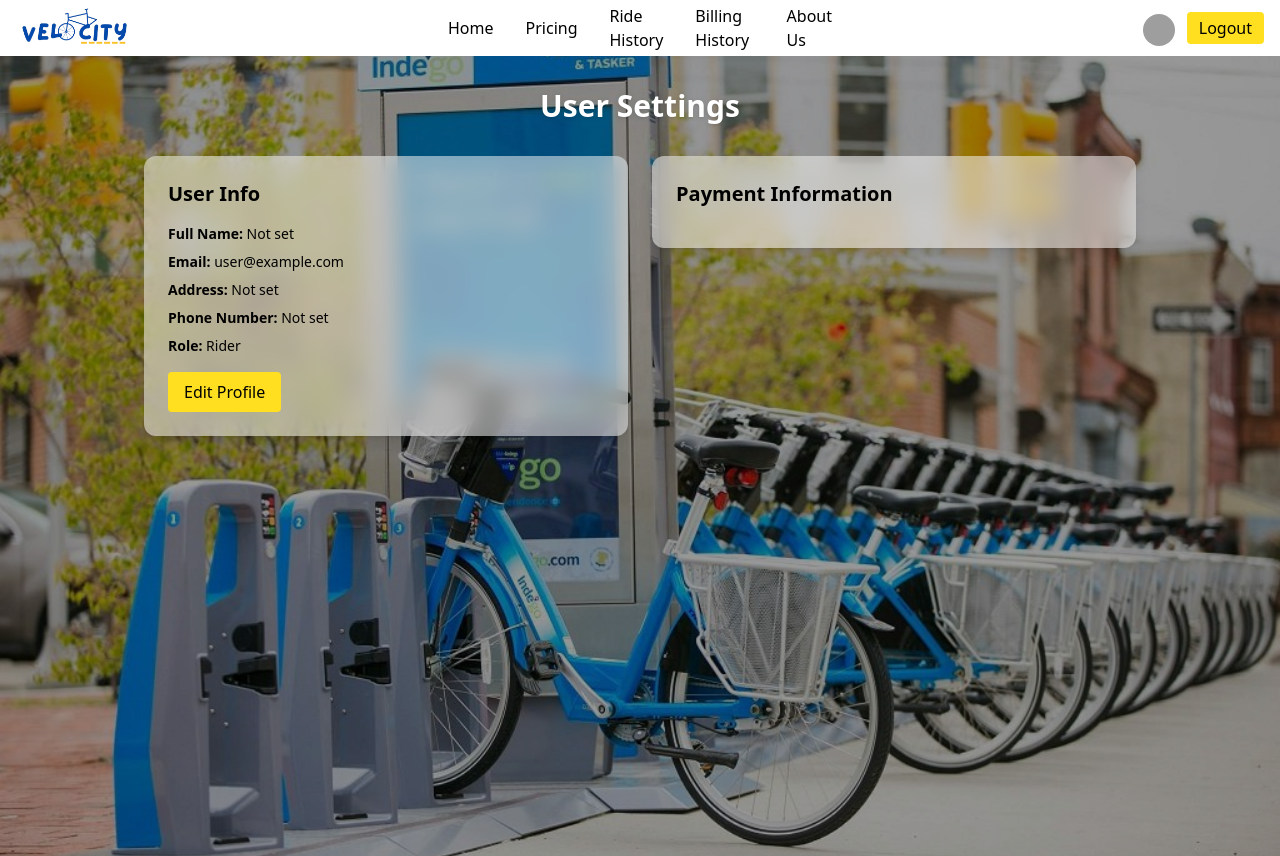
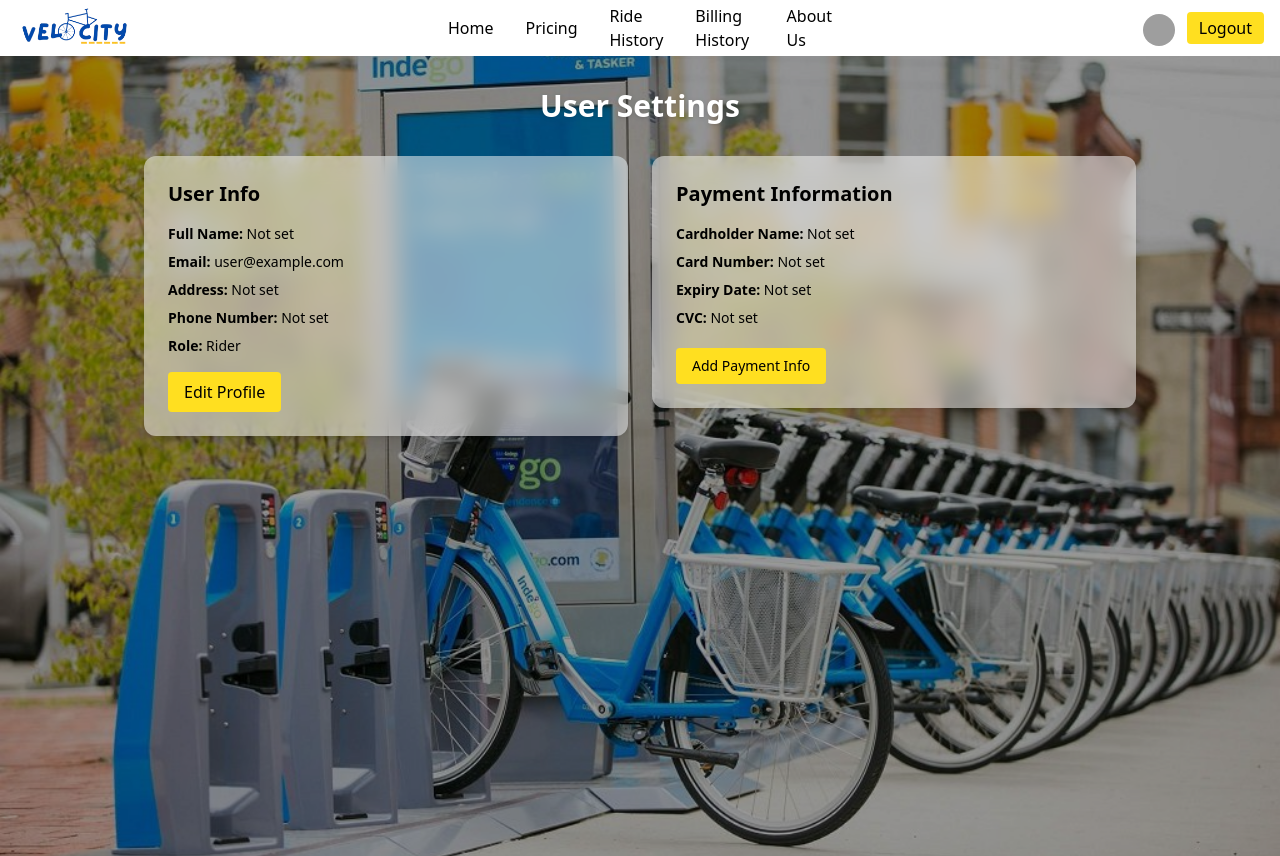
Before and after one commit to srabm/SOEN343-VeloCity, a Vue app in the folder velocity/: page /VeloCity/settings in a window 1280 px wide. Built offline with nearby package versions, Linux system fonts and the light colour scheme; no server answers; the database is empty; sample sign-in values are in the browser's storage; grey boxes are pictures that could not be loaded.

Commit message:
VELO-38: Fixed payment info not showing

```diff
--- a/velocity/src/views/settings.vue
+++ b/velocity/src/views/settings.vue
@@ -41,17 +41,16 @@
         <!-- Payment Info Card -->
         <div class="self-start rounded-xl p-6 shadow-lg bg-white/50 backdrop-blur-md">
           <h2 class="text-xl font-semibold mb-4">Payment Information</h2>
-          <div v-if="!editPaymentMode && profile?.paymentInfo" class="space-y-2 text-sm">
-            <p><strong>Cardholder Name:</strong> {{ profile.paymentInfo.cardholderName || 'Not set' }}</p>
-            <p><strong>Card Number:</strong> {{ profile.paymentInfo.cardNumber || 'Not set' }}</p>
-            <p><strong>Expiry Date:</strong> {{ profile.paymentInfo.expiryDate || 'Not set' }}</p>
-            <p><strong>CVC:</strong> {{ profile.paymentInfo.cvc || 'Not set' }}</p>
+          <div v-if="!editPaymentMode" class="space-y-2 text-sm">
+            <p><strong>Cardholder Name:</strong> {{ profile?.paymentInfo?.cardholderName || 'Not set' }}</p>
+            <p><strong>Card Number:</strong> {{ profile?.paymentInfo?.cardNumber || 'Not set' }}</p>
+            <p><strong>Expiry Date:</strong> {{ profile?.paymentInfo?.expiryDate || 'Not set' }}</p>
+            <p><strong>CVC:</strong> {{ profile?.paymentInfo?.cvc || 'Not set' }}</p>
             <button @click="togglePaymentEdit(true)"
-              class="mt-3 bg-yellow-300 text-black px-4 py-2 rounded hover:bg-yellow-400 duration-300">Edit Payment
-              Info</button>
+              class="mt-3 bg-yellow-300 text-black px-4 py-2 rounded hover:bg-yellow-400 duration-300">{{ profile?.paymentInfo ? 'Edit Payment Info' : 'Add Payment Info' }}</button>
           </div>
           <!-- Edit payment info -->
-          <div v-else-if="editPaymentMode">
+          <div v-else>
             <div class="space-y-8 w-full">
               <!-- Front of card -->
               <div
```
